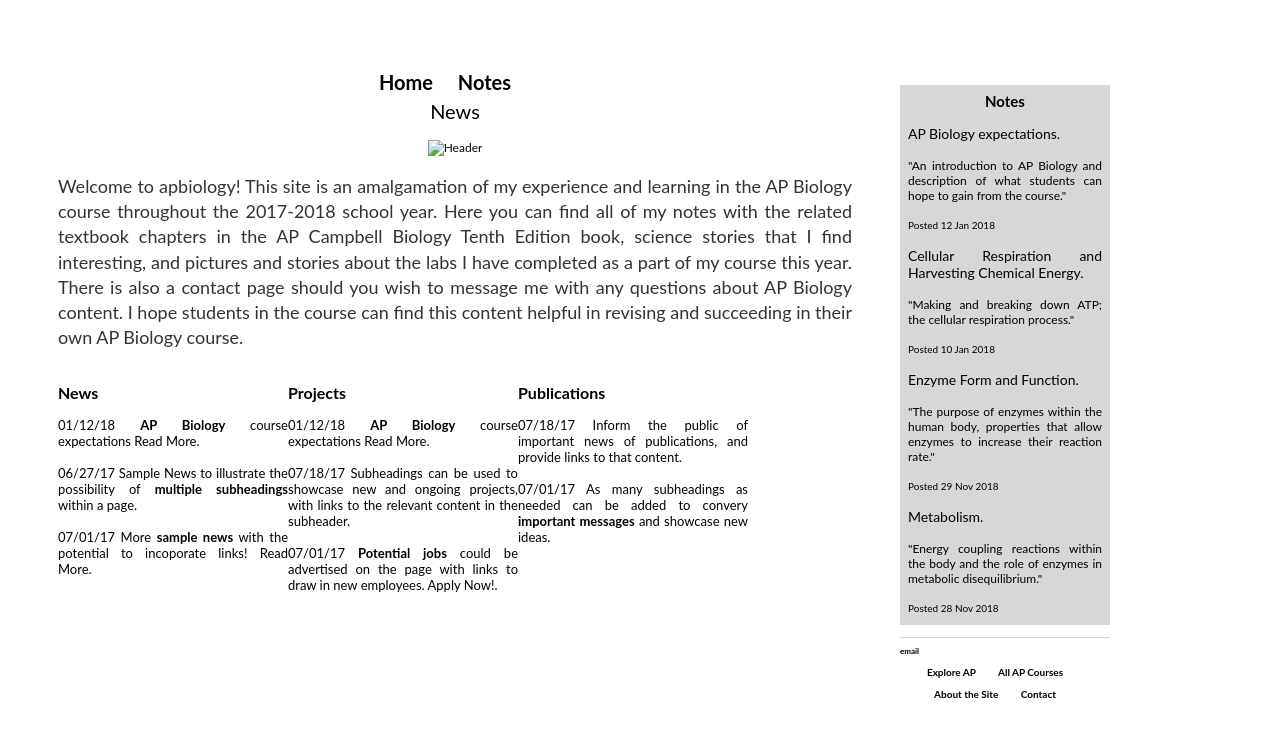
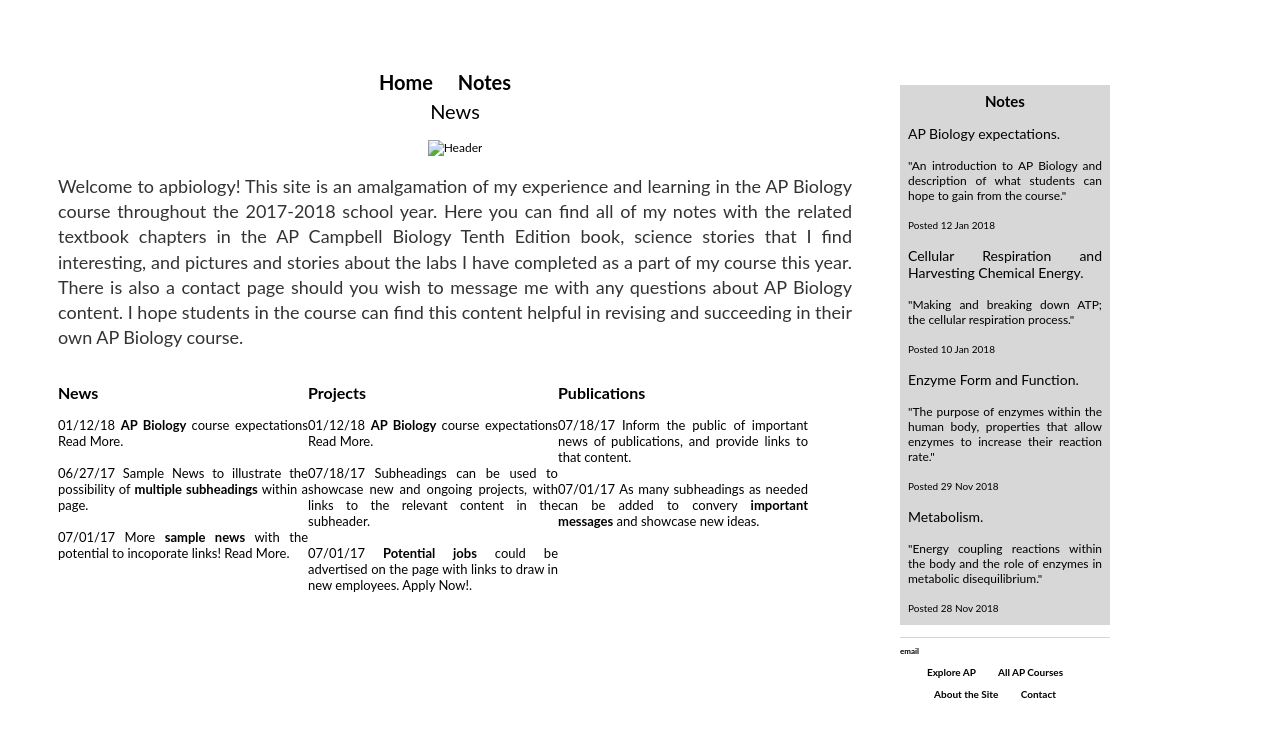
Before and after one commit to meganscarlett/meganscarlett.github.io, a Jekyll site: the page built from index.html, in a window 1280 px wide. Shown: the top 737 px of the page. Built offline with Jekyll 4.4.1, drawn with Linux system fonts in a browser that asks for light colours.

Commit message:
Update columns.css

```diff
--- a/css/columns.css
+++ b/css/columns.css
@@ -1,24 +1,24 @@
 
 #column-left {
-	width: 230px;
+	width: 250px;
 	height: 200px;
 	float: left;
 }
 
 #column-center {
-	width: 230px;
+	width: 250px;
 	height: 200px;
 	float: left;
 }
 
 #column-right {
-	width: 230px;
+	width: 250px;
 	height: 200px;
 	float: left;
 }
 
 div {
-    column-gap: 10px;
+    column-gap: 20px;
 }
 
 body {
```
